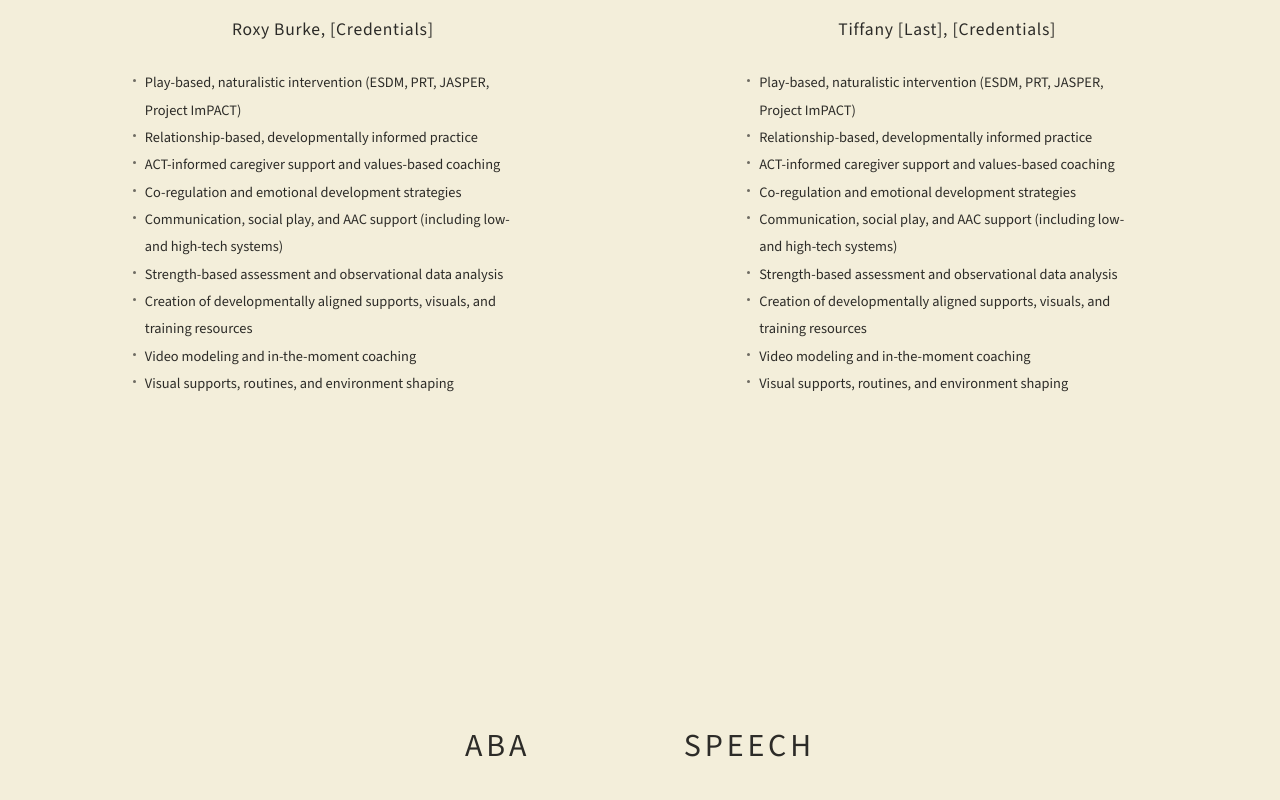
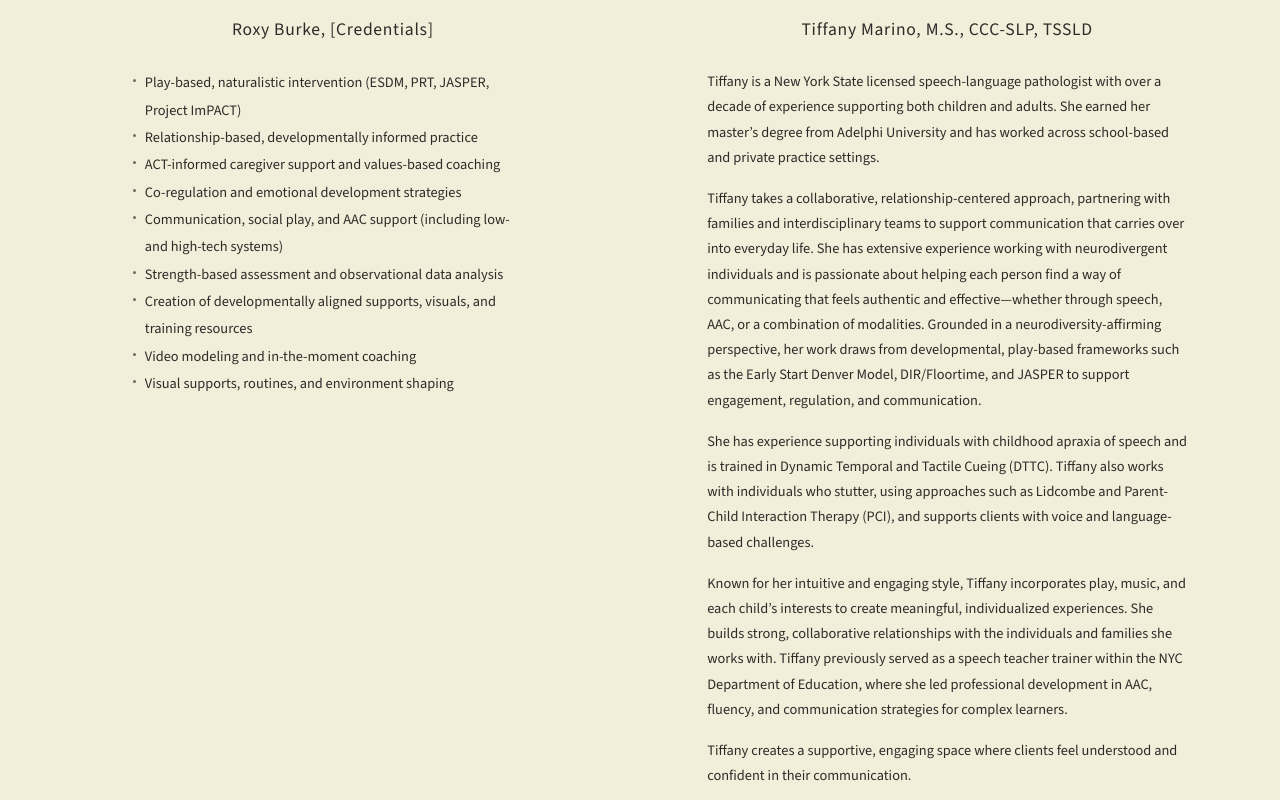
Before and after one commit to alinepractice/aline-website, a Next.js app: page / in a window 1280 px wide. Shown: the part 1800-2600 px from the top of the page. Built offline with nearby package versions, Linux system fonts and the light colour scheme.

Commit message:
Add Tiffany Marino full bio with credentials

```diff
--- a/app/page.module.css
+++ b/app/page.module.css
@@ -248,6 +248,22 @@
   background: var(--text-light);
 }
 
+.bioText {
+  text-align: left;
+  max-width: 480px;
+}
+
+.bioText p {
+  font-size: 0.9rem;
+  font-weight: 300;
+  line-height: 1.75;
+  margin-bottom: 1rem;
+}
+
+.bioText p:last-child {
+  margin-bottom: 0;
+}
+
 /* ── Connect ── */
 .connect {
   display: flex;
--- a/app/page.tsx
+++ b/app/page.tsx
@@ -105,17 +105,56 @@ export default function Home() {
         <div className={s.bioCard}>
           <Image
             src="/images/bio-tiffany.png"
-            alt="Tiffany [Last]"
+            alt="Tiffany Marino"
             width={400}
             height={400}
             className={s.bioPhoto}
           />
-          <p className={s.bioName}>Tiffany [Last], [Credentials]</p>
-          <ul className={s.bioSkills}>
-            {skills.map((skill) => (
-              <li key={skill}>{skill}</li>
-            ))}
-          </ul>
+          <p className={s.bioName}>Tiffany Marino, M.S., CCC-SLP, TSSLD</p>
+          <div className={s.bioText}>
+            <p>
+              Tiffany is a New York State licensed speech-language pathologist
+              with over a decade of experience supporting both children and
+              adults. She earned her master&rsquo;s degree from Adelphi
+              University and has worked across school-based and private practice
+              settings.
+            </p>
+            <p>
+              Tiffany takes a collaborative, relationship-centered approach,
+              partnering with families and interdisciplinary teams to support
+              communication that carries over into everyday life. She has
+              extensive experience working with neurodivergent individuals and is
+              passionate about helping each person find a way of communicating
+              that feels authentic and effective&mdash;whether through speech,
+              AAC, or a combination of modalities. Grounded in a
+              neurodiversity-affirming perspective, her work draws from
+              developmental, play-based frameworks such as the Early Start Denver
+              Model, DIR/Floortime, and JASPER to support engagement, regulation,
+              and communication.
+            </p>
+            <p>
+              She has experience supporting individuals with childhood apraxia of
+              speech and is trained in Dynamic Temporal and Tactile Cueing
+              (DTTC). Tiffany also works with individuals who stutter, using
+              approaches such as Lidcombe and Parent-Child Interaction Therapy
+              (PCI), and supports clients with voice and language-based
+              challenges.
+            </p>
+            <p>
+              Known for her intuitive and engaging style, Tiffany incorporates
+              play, music, and each child&rsquo;s interests to create
+              meaningful, individualized experiences. She builds strong,
+              collaborative relationships with the individuals and families she
+              works with. Tiffany previously served as a speech teacher trainer
+              within the NYC Department of Education, where she led professional
+              development in AAC, fluency, and communication strategies for
+              complex learners.
+            </p>
+            <p>
+              Tiffany creates a supportive, engaging space where clients feel
+              understood and confident in their communication.
+            </p>
+          </div>
         </div>
       </section>
 
```
